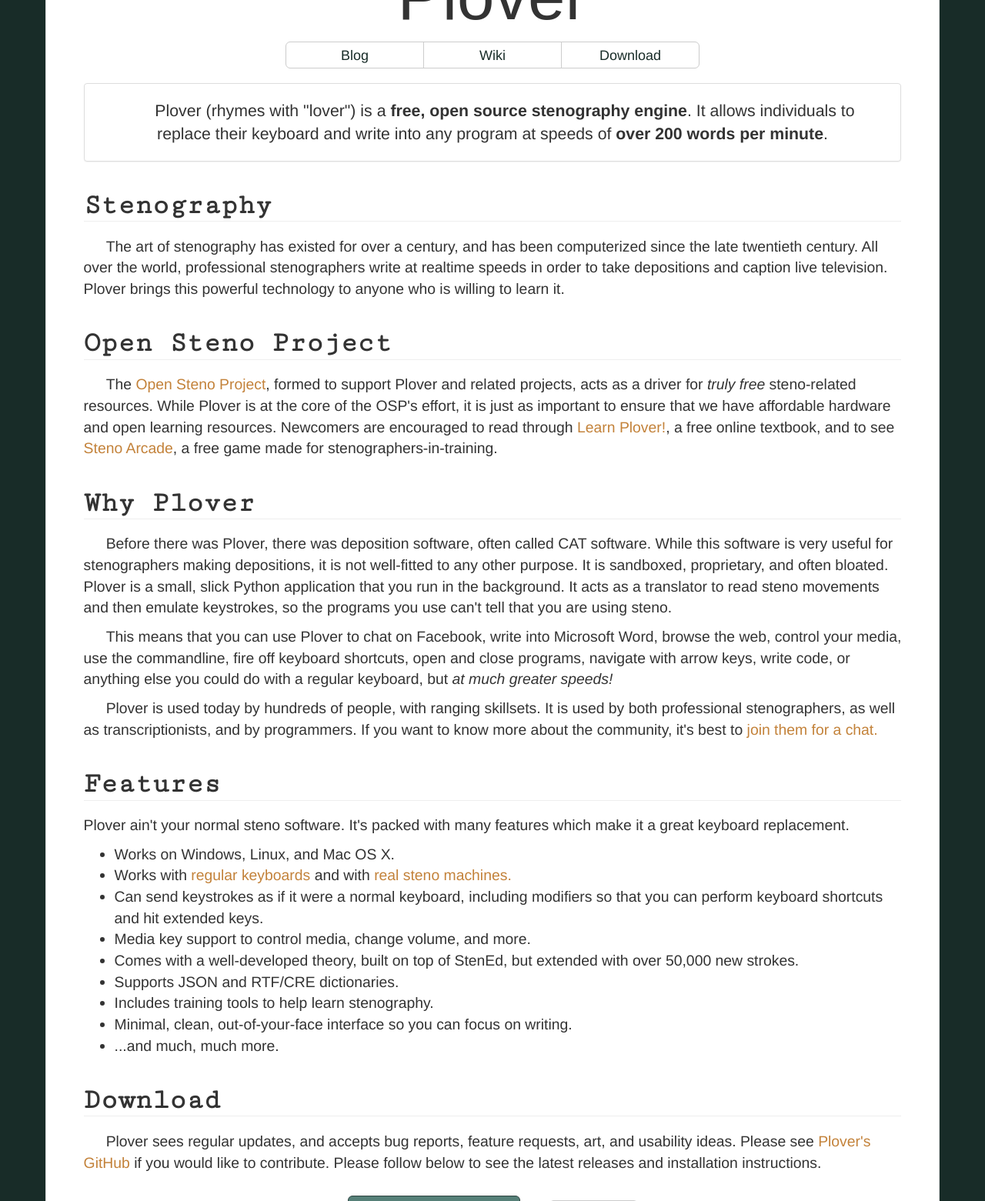
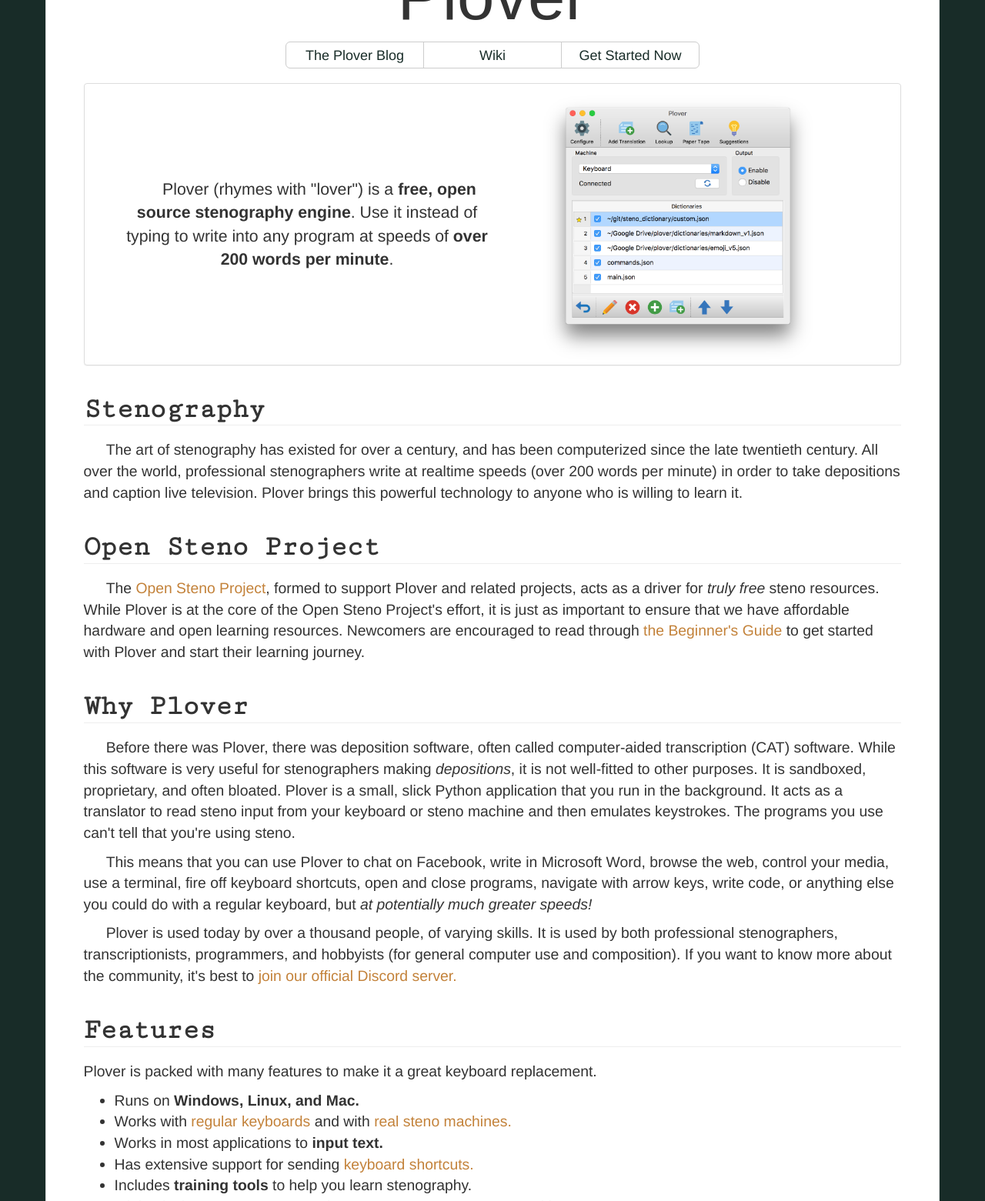
Before and after one commit to openstenoproject/plover, a plain HTML site: page index.html in a window 1280 px wide. Shown: the part 280-1841 px from the top of the page at 77% size. Drawn offline with nearby package versions, Linux system fonts and the light colour scheme; a web font is replaced by a local one.

Commit message:
Add screenshot, direct users to the beginner's guide, adjust wording

```diff
--- a/css/styles.css
+++ b/css/styles.css
@@ -17,6 +17,7 @@ p {
 
 h2 {
   font-family: 'Cutive Mono', monospaced;
+  letter-spacing: -0.05rem;
   font-weight: bold;
   border-bottom: 1px solid #eee;
   font-size: 190%;
@@ -125,6 +126,31 @@ a:link {
     color: #c3823a;
 }
 
+.hero {
+  display: flex;
+  flex-wrap: wrap;
+  align-items: center;
+  text-align: center;
+}
+.hero > * {
+  flex: 1;
+}
+.hero p {
+  display: inline;
+}
+.hero-image {
+  text-align: center;
+}
+img {
+  max-width: 80vw;
+  max-height: 20rem;
+  /* Negative margin allows the shadow to clip other elements a little. */
+  margin: -0.5rem auto -1rem auto;
+}
+.hero-image + h2 {
+  margin-top: 0rem;
+}
+
 /* Bootstrap overrides */
 .btn-success, .btn.btn-success, .btn.btn-success:visited { color: white; background-color: #568078; border-color: #2d433f; }
 
--- a/index.html
+++ b/index.html
@@ -27,48 +27,53 @@
         <div class="ploverTitle">
           <h1>Plover</h1>
           <div class="btn-group plover-nav" role="group" aria-label="Navigation">
-            <a class="btn btn-lg btn-default" href="http://plover.stenoknight.com/" alt="Mirabai Knight's Plover Blog">Blog</a>
+            <a class="btn btn-lg btn-default" href="http://plover.stenoknight.com/" alt="Mirabai Knight's Plover Blog">The Plover Blog</a>
             <a class="btn btn-lg btn-default" href="https://github.com/openstenoproject/plover/wiki" alt="Plover's Wiki on GitHub">Wiki</a>
-            <a class="btn btn-lg btn-default" href="https://github.com/openstenoproject/plover/releases/latest" alt="Latest Plover release on GitHub">Download</a>
+            <a class="btn btn-lg btn-default" href="#get-started-with-plover" alt="Jump to get started section">Get Started Now</a>
           </div>
         </div>
 
         <div class="panel-body">
           <div class="panel panel-default">
-            <div class="panel-body">
+            <div class="panel-body hero">
               <p id="opening-text">
-                Plover (rhymes with "lover") is a <strong>free, open source stenography engine</strong>. It allows individuals to replace their keyboard and write into any program at speeds of <strong>over 200 words per minute</strong>.
+                Plover (rhymes with "lover") is a <strong>free, open source stenography engine</strong>. Use it instead of typing to write into any program at speeds of <strong>over 200 words per minute</strong>.
               </p>
+              <div>
+                <img src="images/plover_screenshot.png" alt="Screenshot of Plover showing the main screen">
+              </div>
             </div>
           </div>
+
           <h2>Stenography</h2>
-          <p>The art of stenography has existed for over a century, and has been computerized since the late twentieth century. All over the world, professional stenographers write at realtime speeds in order to take depositions and caption live television. Plover brings this powerful technology to anyone who is willing to learn it.</p>
+          <p>The art of stenography has existed for over a century, and has been computerized since the late twentieth century. All over the world, professional stenographers write at realtime speeds (over 200 words per minute) in order to take depositions and caption live television. Plover brings this powerful technology to anyone who is willing to learn it.</p>
           <h2>Open Steno Project</h2>
-          <p>The <a target="_blank" href="http://openstenoproject.org" alt="Open Steno Project homepage">Open Steno Project</a>, formed to support Plover and related projects, acts as a driver for <i>truly free</i> steno-related resources. While Plover is at the core of the OSP's effort, it is just as important to ensure that we have affordable hardware and open learning resources. Newcomers are encouraged to read through <a target="_blank" href="https://sites.google.com/site/ploverdoc/home" alt="a free online Plover text">Learn Plover!</a>, a free online textbook, and to see <a target="_blank" href="http://stenoarcade.com" alt="Steno arcade's homepage">Steno Arcade</a>, a free game made for stenographers-in-training.</p>
+          <p>The <a target="_blank" href="http://openstenoproject.org" alt="Open Steno Project homepage">Open Steno Project</a>, formed to support Plover and related projects, acts as a driver for <i>truly free</i> steno resources. While Plover is at the core of the Open Steno Project's effort, it is just as important to ensure that we have affordable hardware and open learning resources. Newcomers are encouraged to read through <a target="_blank" href="https://github.com/openstenoproject/plover/wiki/Beginner's-Guide:-Get-Started-with-Plover" alt="The Plover Beginner's Guide">the Beginner's Guide</a> to get started with Plover and start their learning journey.</p>
           <h2>Why Plover</h2>
-          <p>Before there was Plover, there was deposition software, often called CAT software. While this software is very useful for stenographers making depositions, it is not well-fitted to any other purpose. It is sandboxed, proprietary, and often bloated. Plover is a small, slick Python application that you run in the background. It acts as a translator to read steno movements and then emulate keystrokes, so the programs you use can't tell that you are using steno.</p>
+          <p>Before there was Plover, there was deposition software, often called computer-aided transcription (CAT) software. While this software is very useful for stenographers making <em>depositions</em>, it is not well-fitted to other purposes. It is sandboxed, proprietary, and often bloated. Plover is a small, slick Python application that you run in the background. It acts as a translator to read steno input from your keyboard or steno machine and then emulates keystrokes. The programs you use can't tell that you're using steno.</p>
 
-          <p>This means that you can use Plover to chat on Facebook, write into Microsoft Word, browse the web, control your media, use the commandline, fire off keyboard shortcuts, open and close programs, navigate with arrow keys, write code, or anything else you could do with a regular keyboard, but <i>at much greater speeds!</i></p>
-          <p>Plover is used today by hundreds of people, with ranging skillsets. It is used by both professional stenographers, as well as transcriptionists, and by programmers. If you want to know more about the community, it's best to <a target="_blank" href="https://discord.gg/0lQde43a6dGmAMp2" alt="Visit the Plover Discord server, for a rich IRC-like chatroom">join them for a chat.</a></p>
+          <p>This means that you can use Plover to chat on Facebook, write in Microsoft Word, browse the web, control your media, use a terminal, fire off keyboard shortcuts, open and close programs, navigate with arrow keys, write code, or anything else you could do with a regular keyboard, but <i>at potentially much greater speeds!</i></p>
+          <p>Plover is used today by over a thousand people, of varying skills. It is used by both professional stenographers, transcriptionists, programmers, and hobbyists (for general computer use and composition). If you want to know more about the community, it's best to <a target="_blank" href="https://discord.gg/0lQde43a6dGmAMp2" alt="Visit the Plover Discord server, for a rich IRC-like chatroom">join our official Discord server.</a></p>
           <h2>Features</h2>
-          <p style="text-indent: 0">Plover ain't your normal steno software. It's packed with many features which make it a great keyboard replacement.</p>
+          <p style="text-indent: 0">Plover is packed with many features to make it a great keyboard replacement.</p>
           <ul>
-          <li>Works on Windows, Linux, and Mac OS&nbsp;X.</li>
+          <li>Runs on <strong>Windows, Linux, and Mac.</strong></li>
           <li>Works with <a target="_blank" href="https://github.com/openstenoproject/plover/wiki/Supported-Hardware#keyboards">regular keyboards</a> and with <a target="_blank" href="https://github.com/openstenoproject/plover/wiki/Supported-Hardware#stenotype-machines" alt="see a list of supported steno machines">real steno machines.</a></li>
-          <li>Can send keystrokes as if it were a normal keyboard, including modifiers so that you can perform keyboard shortcuts and hit extended keys.</li>
-          <li>Media key support to control media, change volume, and more.</li>
-          <li>Comes with a well-developed theory, built on top of StenEd, but extended with over 50,000 new strokes.</li>
-          <li>Supports JSON and RTF/CRE dictionaries.</li>
-          <li>Includes training tools to help learn stenography.</li>
+          <li>Works in most applications to <strong>input text.</strong></li>
+          <li>Has extensive support for sending <a target="_blank" href="https://github.com/openstenoproject/plover/wiki/Dictionary-Format#keyboard-shortcuts" alt="Plover wiki page on keyboard shortcuts and the dictionary format">keyboard shortcuts.</a></li>
+          <li>Includes <strong>training tools</strong> to help you learn stenography.</li>
           <li>Minimal, clean, out-of-your-face interface so you can focus on writing.</li>
-          <li>...and much, much more.</li>
+          <li>A <strong>plugins manager</strong> to allow the community to add features.</li>
+          <li>&#8230;and much, much more.</li>
           </ul>
-          <h2>Download</h2>
-          <p>Plover sees regular updates, and accepts bug reports, feature requests, art, and usability ideas. Please see <a target="_blank" href="https://github.com/openstenoproject/plover" alt="Plover's GitHub">Plover's GitHub</a> if you would like to contribute. Please follow below to see the latest releases and installation instructions.</p>
+          <h2>Contribute</h2>
+          <p>Plover is open source software. It accepts bug reports, feature requests, art, and usability ideas. Please see <a target="_blank" href="https://github.com/openstenoproject/plover" alt="Plover's GitHub">Plover's GitHub</a> if you would like to contribute.</p>
+          <h2 id="get-started-with-plover">Get Started with Plover</h2>
+          <p>If learning stenography sounds exciting to you, that's amazing! The Open Steno community welcomes you whether your want to learn steno out of curiosity or because you want to make a career out of it.</p>
           <div class="ploverBtns">
-            <a target="_blank" href="https://github.com/openstenoproject/plover/releases/latest" class="btn btn-lg btn-success">Download Latest Stable</a>
+            <a target="_blank" href="https://github.com/openstenoproject/plover/wiki/Beginner's-Guide:-Get-Started-with-Plover" class="btn btn-lg btn-success">Get Started with Plover</a>
             <span class="text-muted">&nbsp;or&nbsp;</span>
-            <a target="_blank" href="https://github.com/openstenoproject/plover/releases" class="btn btn-default">Weekly Builds</a>
+            <a target="_blank" href="https://github.com/openstenoproject/plover/releases/latest" class="btn btn-default">Download Now</a>
           </div>
         </div>
       </div>
```
Also changed, not shown: images/plover_screenshot.png (added).
